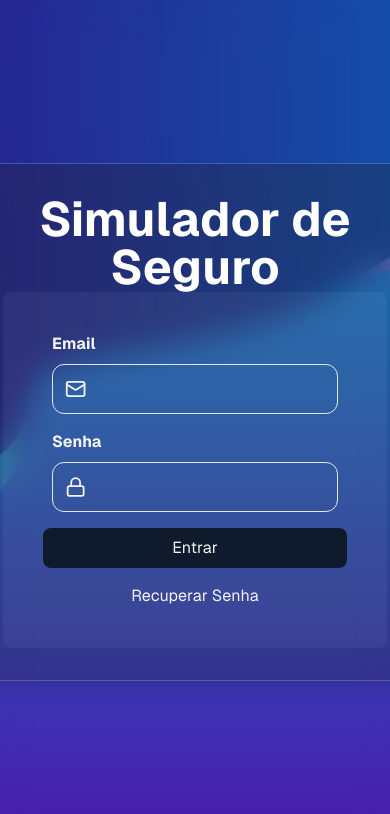
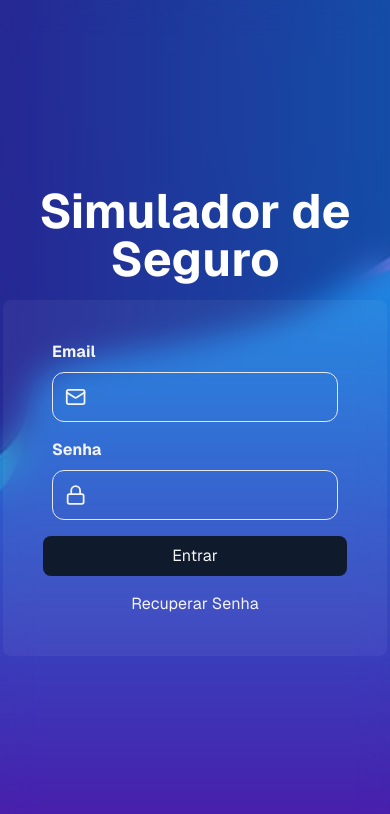
Before and after one commit to Nduengue/simulador-de-seguros, a Next.js app: page /auth in a window 390 px wide. Shown: the top 814 px of the page. Built offline with nearby package versions, Linux system fonts and the light colour scheme.

Commit message:
mobile screen fixed

```diff
--- a/src/app/auth/page.tsx
+++ b/src/app/auth/page.tsx
@@ -9,18 +9,10 @@ export default function Auth() {
     <div className="min-h-screen bg-[url('/login.jpg')] bg-cover bg-center bg-no-repeat bg-fixed text-[#2c2c2c]">
       <div className=" w-screen h-screen backdrop-filter backdrop-blur-lg bg-opacity-30 flex items-center justify-center p-8">
         <div
-          className={` sm:flex items-center justify-between gap-x-6 shadow-xl rounded-lg p-8 bg-zinc-800 backdrop-filter backdrop-blur-lg border border-blue-300/30 bg-opacity-30`}
+          className={`  sm:flex items-center justify-between gap-x-6 sm:shadow-xl rounded-lg p-8 sm:bg-zinc-800 sm:backdrop-filter sm:backdrop-blur-lg sm:border sm:border-blue-300/30 sm:bg-opacity-30`}
         >
-          {/* <Image
-                className=""
-                src="/app-icons/wall1.jpg"
-                alt="Next.js logo"
-                width={680}
-                height={168}
-                priority
-              /> */}
           <div className="w-96  items-center grid ">
-            <h1 className="text-5xl font-bold text-center text-white">
+            <h1 className="text-5xl font-bold text-center text-white mb-4 sm:mb-0">
               Simulador de Seguro
             </h1>
           </div>
```
